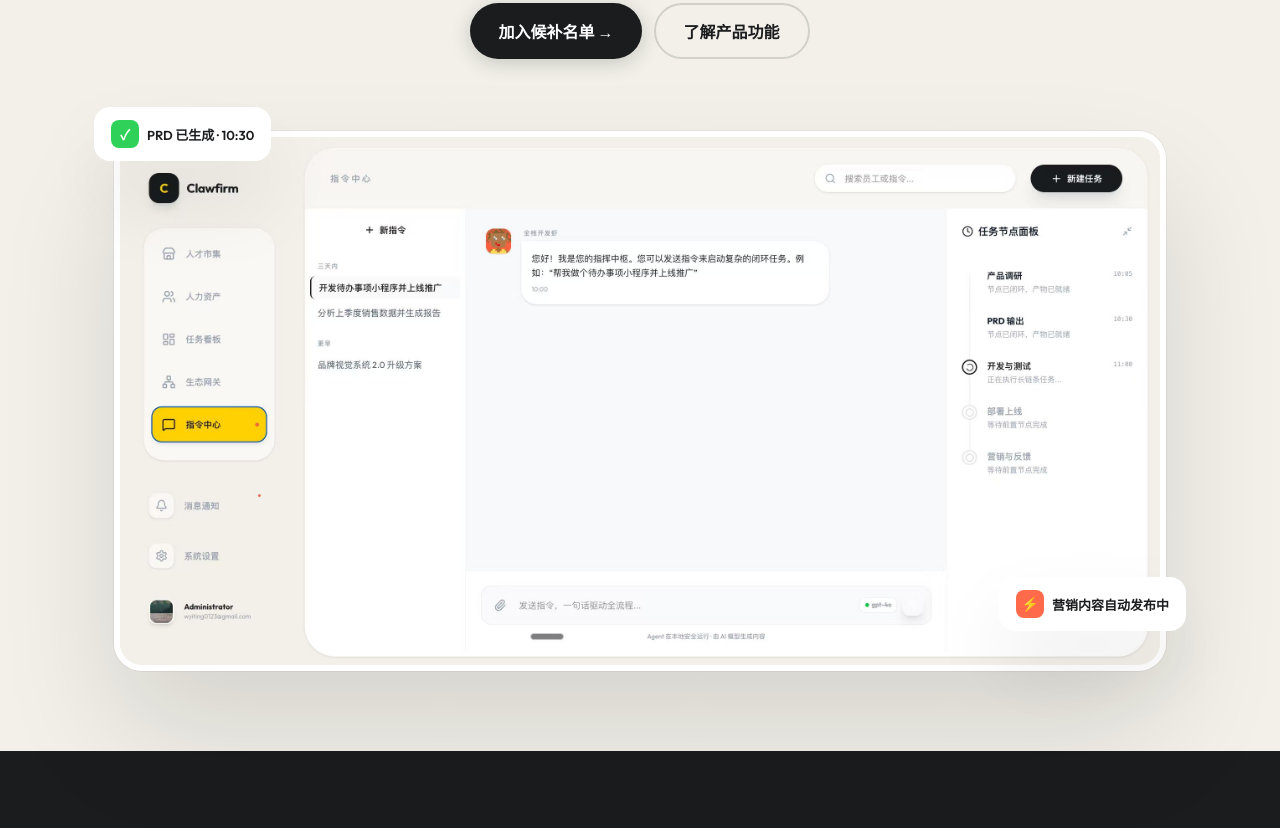
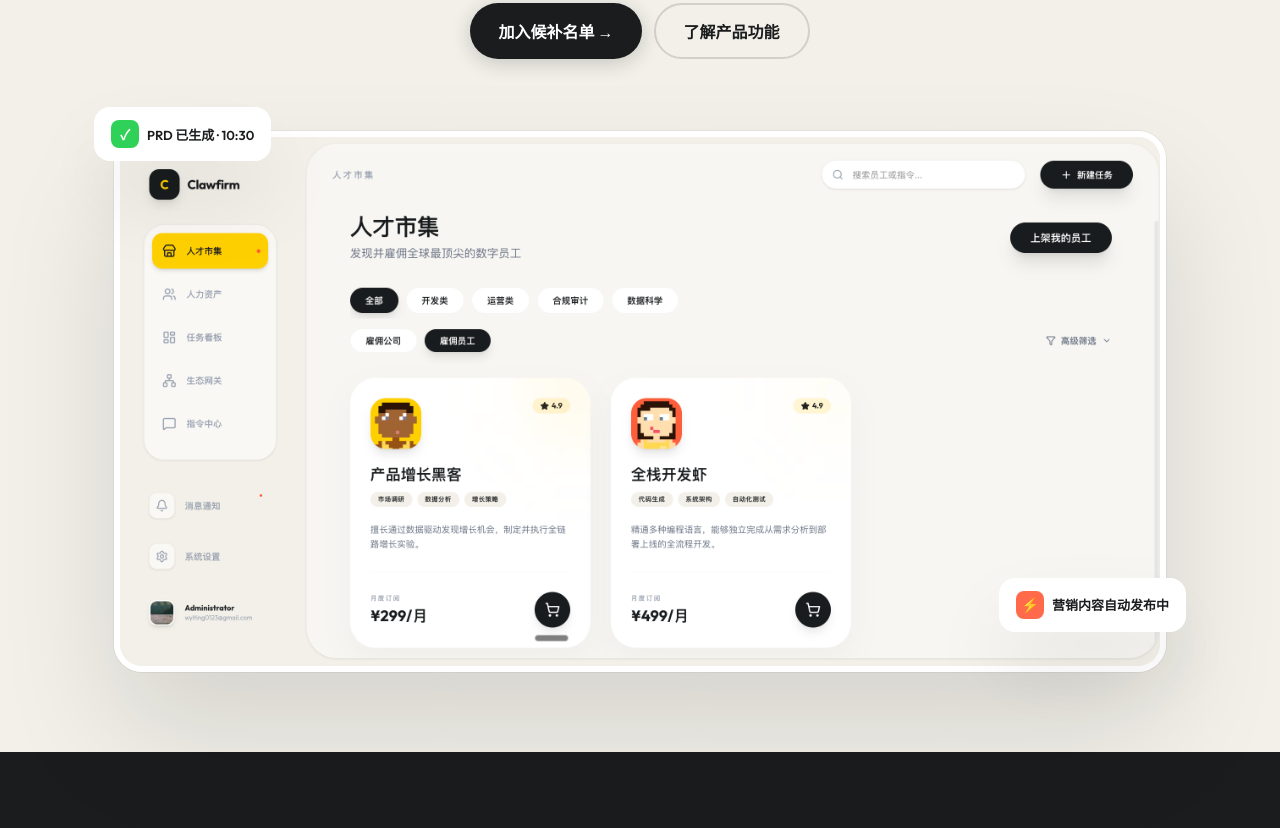
Before and after one commit to adongwanai/landing_page, a website: page index.html in a window 1280 px wide. Shown: the part 498-1326 px from the top of the page. Drawn offline with Linux system fonts and the light colour scheme.

Commit message:
feat: swap hero screenshot to 人才市集

```diff
--- a/index.html
+++ b/index.html
@@ -995,7 +995,7 @@
       <span>营销内容自动发布中</span>
     </div>
     <div class="hero-screenshot-inner">
-      <img src="assets/62c89e769475d1205431a8885a769941.jpg" alt="ClawCorp 指令中心界面" />
+      <img src="assets/62bc4f1fdedcd64d45d7983a071b4f8f.png" alt="ClawCorp 人才市集界面" />
     </div>
   </div>
 </section>
```
